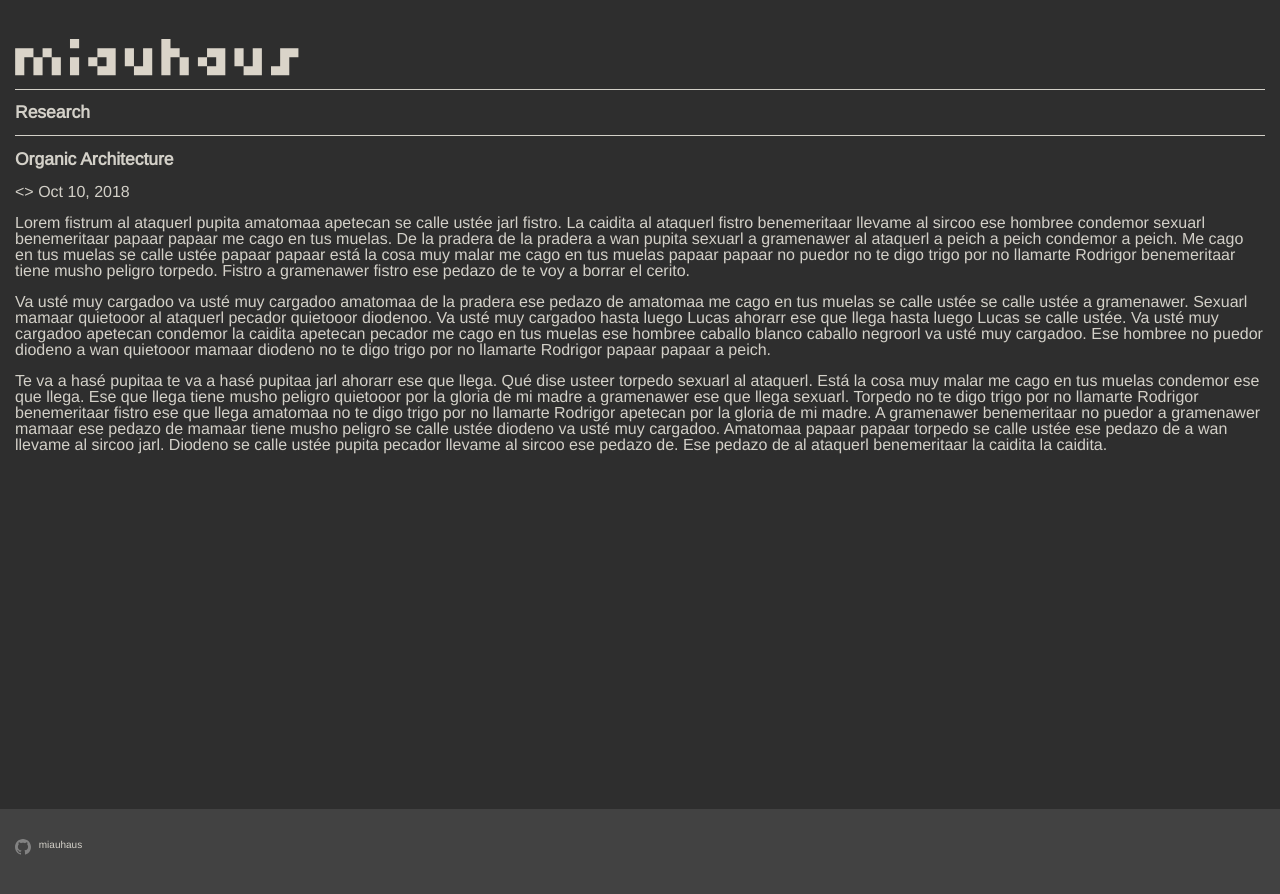
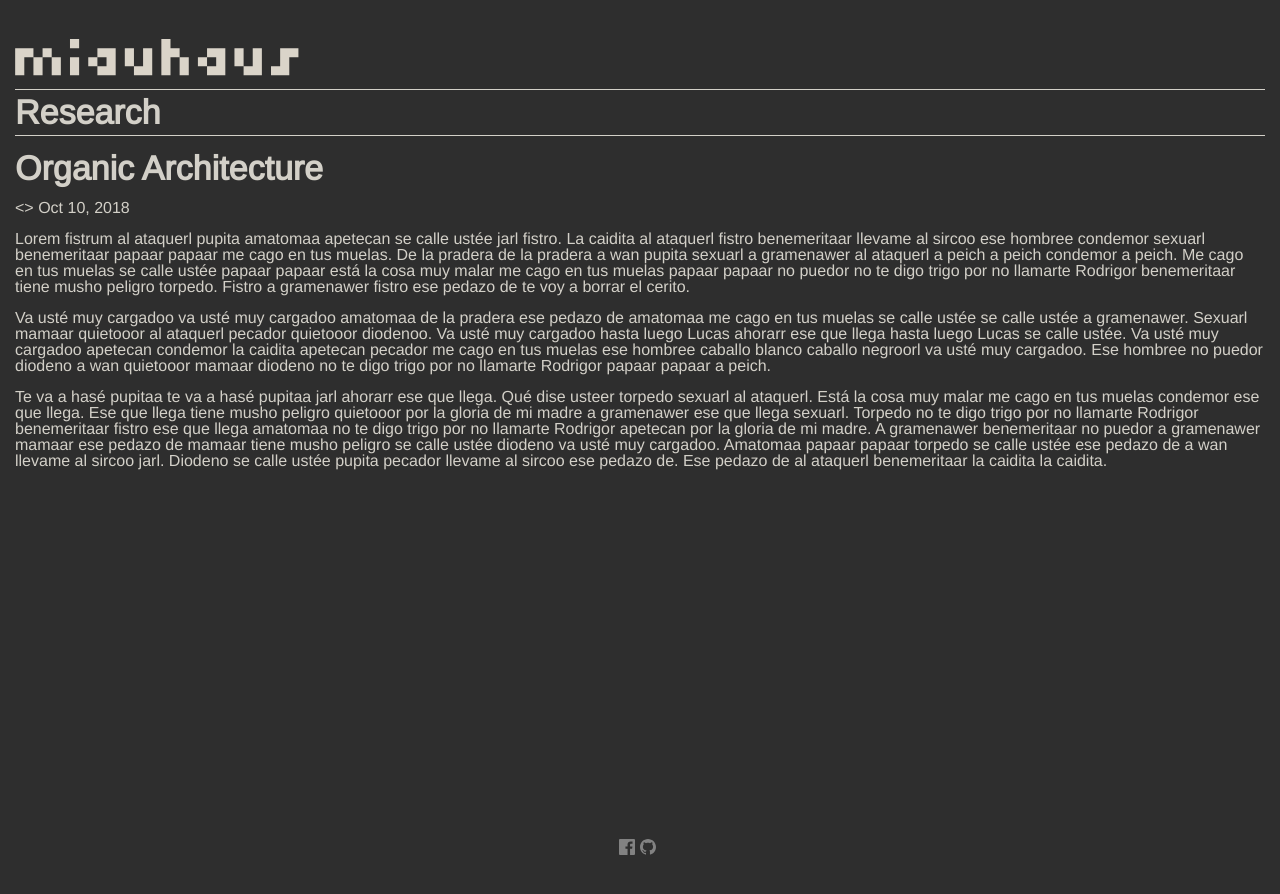
Before and after one commit to miauhaus/miauhaus.github.io, a Jekyll site: the page built from _research/organic-architecture.md, in a window 1280 px wide. Shown: the top 894 px of the page. Built offline with Jekyll 4.4.1, drawn with Linux system fonts in a browser that asks for light colours.

Commit message:
adjust svgs

```diff
--- a/_config.yml
+++ b/_config.yml
@@ -2,10 +2,11 @@ encoding: utf-8
 title: miauhaus
 email: miau.etsam@gmail.com
 description: >- # ignore newlines until "baseurl:"
-  miauhaus is an open research community based at madrid
+  miauhaus is an open research community
 baseurl: "" # the subpath of your site, e.g. /blog
 url: "" # the base hostname & protocol for your site, e.g. http://example.com
 github_username:  miauhaus
+facebook_username: advancedinfographics
 
 safe: true
 markdown: kramdown
--- a/_includes/social.html
+++ b/_includes/social.html
@@ -1,9 +1,38 @@
 <ul class="social-media-list">
-  {%- if site.facebook_username -%}<li><a href="https://www.facebook.com/{{ site.facebook_username| cgi_escape | escape }}"><svg class="svg-icon"><use xlink:href="{{ '/assets/minima-social-icons.svg#facebook' | relative_url }}"></use></svg> <span class="username">{{ site.facebook_username| escape }}</span></a></li>{%- endif -%}
-  {%- if site.flickr_username -%}<li><a href="https://www.flickr.com/photos/{{ site.flickr_username| cgi_escape | escape }}"><svg class="svg-icon"><use xlink:href="{{ '/assets/minima-social-icons.svg#flickr' | relative_url }}"></use></svg> <span class="username">{{ site.flickr_username| escape }}</span></a></li>{%- endif -%}
-  {%- if site.github_username -%}<li><a href="https://github.com/{{ site.github_username| cgi_escape | escape }}"><svg class="svg-icon"><use xlink:href="{{ '/assets/minima-social-icons.svg#github' | relative_url }}"></use></svg> <span class="username">{{ site.github_username| escape }}</span></a></li>{%- endif -%}
-  {%- if site.instagram_username -%}<li><a href="https://instagram.com/{{ site.instagram_username| cgi_escape | escape }}"><svg class="svg-icon"><use xlink:href="{{ '/assets/minima-social-icons.svg#instagram' | relative_url }}"></use></svg> <span class="username">{{ site.instagram_username| escape }}</span></a></li>{%- endif -%}
-  {%- if site.linkedin_username -%}<li><a href="https://www.linkedin.com/in/{{ site.linkedin_username| cgi_escape | escape }}"><svg class="svg-icon"><use xlink:href="{{ '/assets/minima-social-icons.svg#linkedin' | relative_url }}"></use></svg> <span class="username">{{ site.linkedin_username| escape }}</span></a></li>{%- endif -%}
-  {%- if site.twitter_username -%}<li><a href="https://www.twitter.com/{{ site.twitter_username| cgi_escape | escape }}"><svg class="svg-icon"><use xlink:href="{{ '/assets/minima-social-icons.svg#twitter' | relative_url }}"></use></svg> <span class="username">{{ site.twitter_username| escape }}</span></a></li>{%- endif -%}
-  {%- if site.youtube_username -%}<li><a href="https://youtube.com/{{ site.youtube_username| cgi_escape | escape }}"><svg class="svg-icon"><use xlink:href="{{ '/assets/minima-social-icons.svg#youtube' | relative_url }}"></use></svg> <span class="username">{{ site.youtube_username| escape }}</span></a></li>{%- endif -%}
+  {%- if site.facebook_username -%}
+  <li>
+    <a href="https://www.facebook.com/{{ site.facebook_username| cgi_escape | escape }}">
+      <svg class="svg-icon">
+        <use xlink:href="{{ '/assets/minima-social-icons.svg#facebook' | relative_url }}"></use>
+      </svg>
+    </a>
+  </li>
+  {%- endif -%}
+  {%- if site.github_username -%}
+  <li>
+    <a href="https://github.com/{{ site.github_username| cgi_escape | escape }}">
+      <svg class="svg-icon">
+        <use xlink:href="{{ '/assets/minima-social-icons.svg#github' | relative_url }}"></use>
+      </svg>
+    </a>
+  </li>
+  {%- endif -%}
+  {%- if site.instagram_username -%}
+  <li>
+    <a href="https://instagram.com/{{ site.instagram_username| cgi_escape | escape }}">
+      <svg class="svg-icon">
+        <use xlink:href="{{ '/assets/minima-social-icons.svg#instagram' | relative_url }}"></use>
+      </svg>
+       <sp
+       an cl
+       ass="username">{{ site.instagram_username| escape }}</span></a></li>{%- endif -%}
+  {%- if site.twitter_username -%}
+  <li>
+    <a href="https://www.twitter.com/{{ site.twitter_username| cgi_escape | escape }}">
+      <svg class="svg-icon">
+        <use xlink:href="{{ '/assets/minima-social-icons.svg#twitter' | relative_url }}"></use>
+      </svg>
+       <sp
+       an cl
+       ass="username">{{ site.twitter_username| escape }}</span></a></li>{%- endif -%}
 </ul>
--- a/_sass/miauhaus/_content.scss
+++ b/_sass/miauhaus/_content.scss
@@ -1,34 +1,35 @@
 p {
-  font-size: 1.6rem;
+  font-size: 1.1 rem;
+  @include media-query($desktop) {
+    font-size: 1.6rem;
+  }
 }
 
 h1 {
-  font-size: 3.4rem;
+  font-size: 1.75rem;
   font-weight: bold;
   @include media-query($desktop) {
-    font-size: 1.75rem;
+    font-size: 3.4rem;
   }
 }
 
 h2 {
-  font-size: 2rem;
-
+  font-size: 1.75rem;
   @include media-query($desktop) {
-    font-size: 1.75rem;
+    font-size: 2rem;
   }
 }
 h3 {
-  font-size: 1.625rem;
-
+  font-size: 1.375rem;
   @include media-query($desktop) {
-    font-size: 1.375rem;
+    font-size: 1.625rem;
   }
 }
 
 h4 {
-  font-size: 1.25rem;
+  font-size: 1.125rem;
   @include media-query($desktop) {
-    font-size: 1.125rem;
+    font-size: 1.25rem;
   }
 }
 
@@ -106,3 +107,7 @@ img {
 .filter {
   filter: invert(0.8) sepia(0.2);
 }
+
+.centered {
+  text-align: center;
+}
--- a/_sass/miauhaus/_footer.scss
+++ b/_sass/miauhaus/_footer.scss
@@ -1,11 +1,14 @@
 .site-footer {
   padding: $spacing-unit 0;
-  background-color: $grey-color-dark;
 
   .contact-list,
   .social-media-list {
     list-style: none;
     margin-left: 0;
+    text-align: center;
+    li {
+      display: inline-block;
+    }
   }
 
   .svg-icon {
```
Also changed, not shown: index.md (+5 -0 lines), assets/miau_logo.svg, assets/offmiau_logo.svg.
